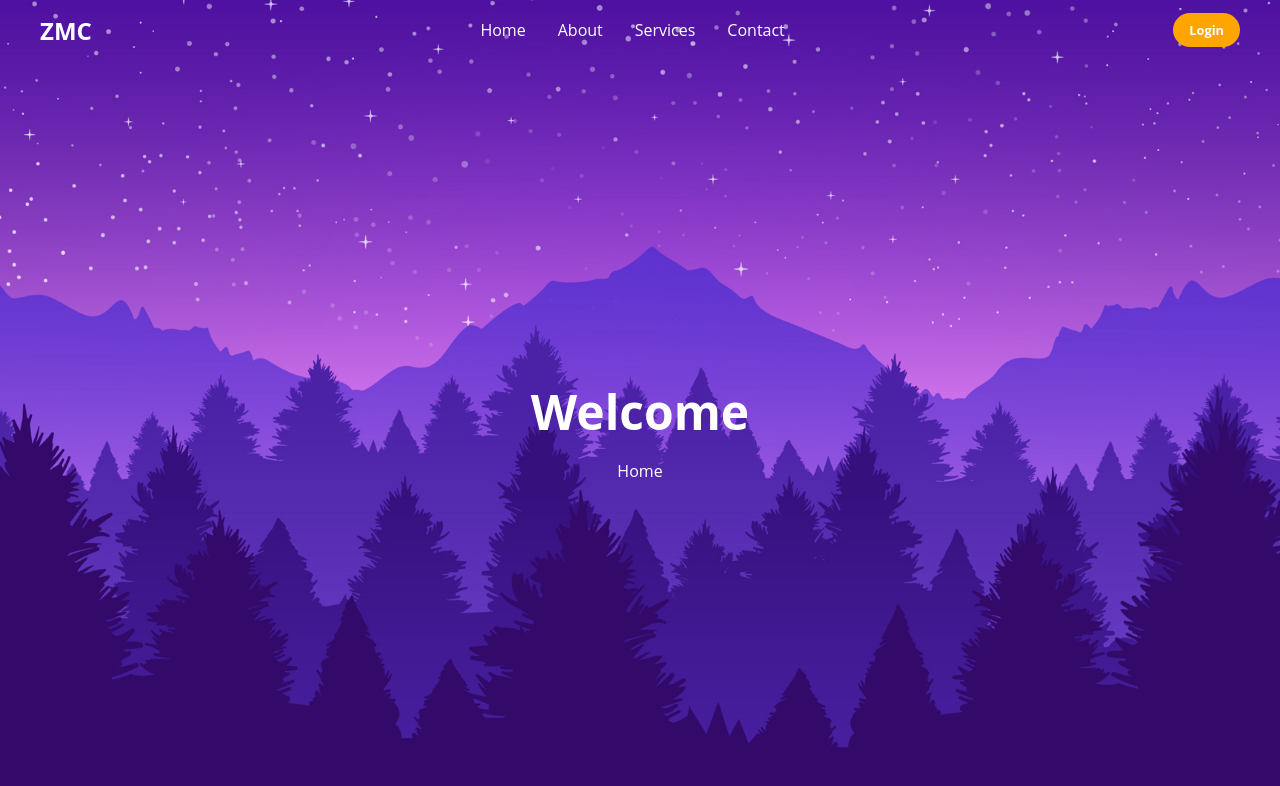
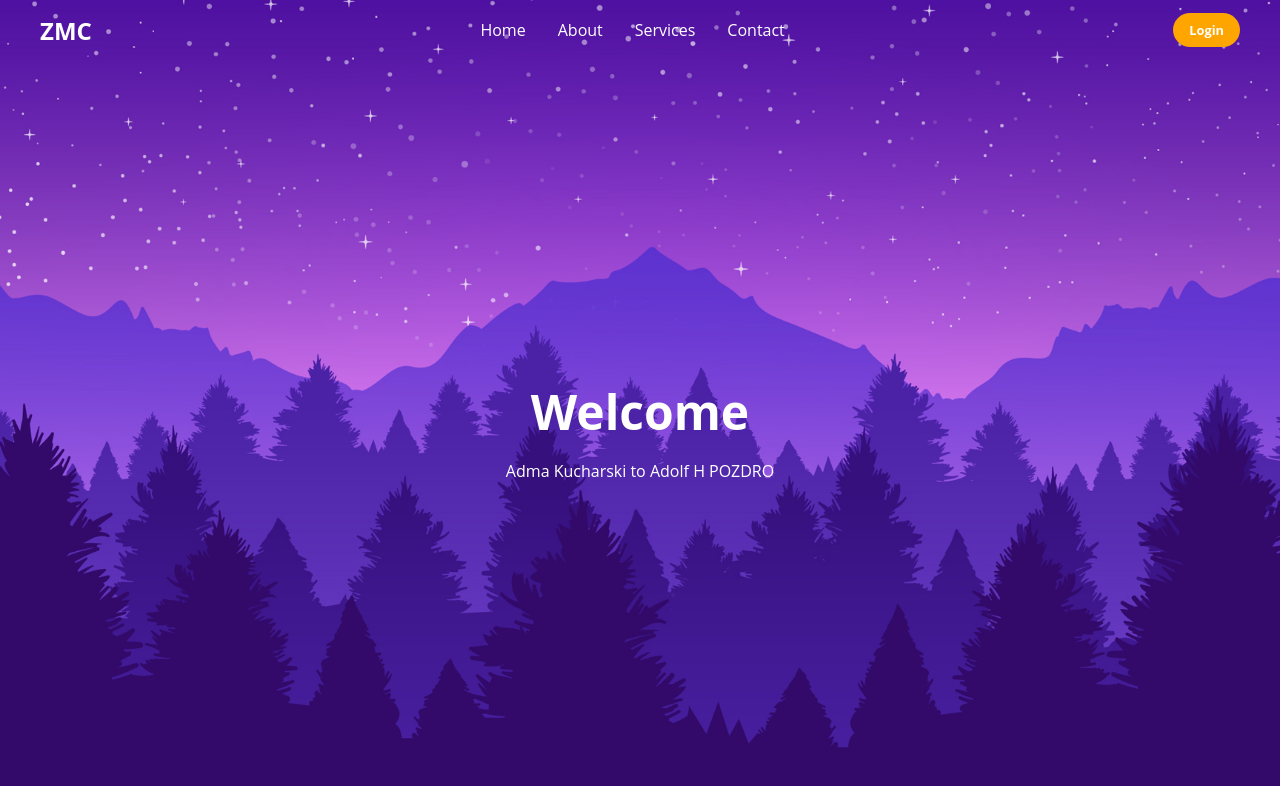
Before and after one commit to MichalZmc/zmc, a plain HTML site: page index.html in a window 1280 px wide. Drawn offline with Linux system fonts and the light colour scheme.

Commit message:
ADamam H

```diff
--- a/index.html
+++ b/index.html
@@ -37,7 +37,7 @@
     <main>
         <section id="hero">
             <h1>Welcome</h1>
-            <p>Home</p>
+            <p>Adma Kucharski to Adolf H POZDRO</p>
         </section>
     </main>
 
```
